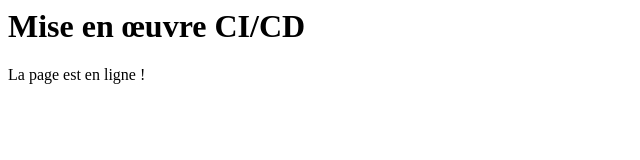
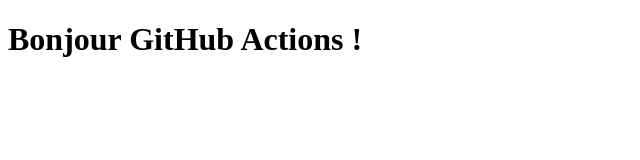
Before and after one commit to it-form/IOT, a plain HTML site: page index.html in a window 1280 px wide. Shown: the whole page, without its empty margins (0-640 px from the left). Drawn offline with Linux system fonts and the light colour scheme.

Commit message:
Fix HTML

```diff
--- a/index.html
+++ b/index.html
@@ -1,7 +1,10 @@
-<html>
-<head><title>Premier labo</title></head>
+<!DOCTYPE html>
+<html lang="fr">
+<head>
+  <meta charset="UTF-8">
+  <title>Mon site</title>
+</head>
 <body>
-  <h1>Mise en œuvre CI/CD </h1>
-  <p>La page est en ligne !</p>
+  <h1>Bonjour GitHub Actions !</h1>
 </body>
 </html>
```
